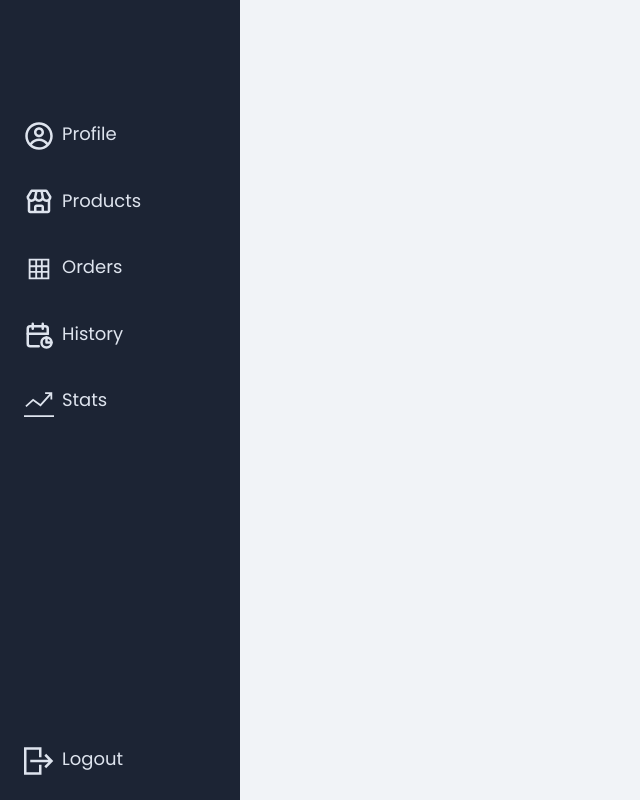
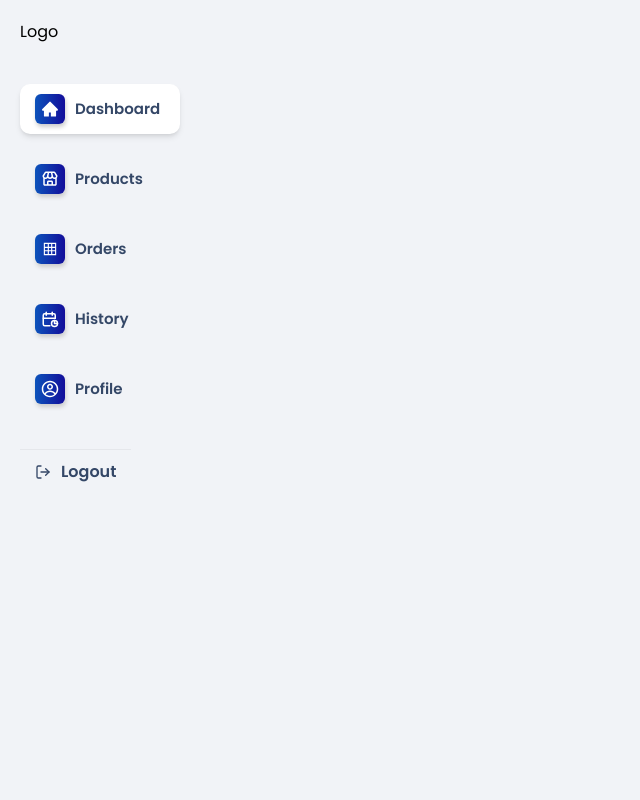
Before and after one commit to mehdihou10/ecomm-client, a React (Create React App) app: page /vendor_dashboard/1 in a window 1280 px wide. Shown: the whole page, without its empty margins (0-640 px from the left). Built offline with nearby package versions, Linux system fonts and the light colour scheme.

Commit message:
refactor sidebar

```diff
--- a/src/App.js
+++ b/src/App.js
@@ -39,7 +39,7 @@ function App() {
         <Route path="cart" element={<Shop />} />
         <Route path="wishlist" element={<WishList />} />
         <Route path="checkout" element={<Checkout />} />
-        <Route path="user_dashboard/:userId" element={<UserDashboard />} />
+        <Route path="user_dashboard/:username" element={<UserDashboard />} />
         <Route
           path="vendor_dashboard/:username"
           element={<VendorDashboard />}
--- /dev/null
+++ b/src/components/Dashboard.Sidebar.jsx
@@ -0,0 +1,32 @@
+import React from 'react'
+import {Link} from 'react-router-dom';
+import { AiFillHome } from "react-icons/ai";
+import { CgProfile } from "react-icons/cg";
+import { BiStore } from "react-icons/bi";
+import { LiaTableSolid } from "react-icons/lia";
+import { TbCalendarStats } from "react-icons/tb";
+import { TfiStatsUp } from "react-icons/tfi";
+import { LuLogOut } from "react-icons/lu";
+
+
+const DashboardSidebar = () => {
+  return (
+    <div className='w-[200px] max-w-full p-[20px]'>
+      <a href="">Logo</a>
+
+      <ul className='flex flex-col gap-[20px] mt-[40px]'>
+        <li><Link to="" className='sidebar-item active hover:active'><div className="icon"><AiFillHome /></div>Dashboard</Link></li>
+        <li><Link to="" className='sidebar-item hover:active'><div className="icon"><BiStore /></div>Products</Link></li>
+        <li><Link to="" className='sidebar-item hover:active'><div className="icon"><LiaTableSolid /></div>Orders</Link></li>
+        <li><Link to="" className='sidebar-item hover:active'><div className="icon"><TbCalendarStats /></div>History</Link></li>
+        <li><Link to="" className='sidebar-item hover:active'><div className="icon"><CgProfile /></div>Profile</Link></li>
+
+      </ul>
+
+      <button className='flex items-center gap-[10px] px-[15px] py-[10px]
+       text-[#344767] mt-[35px] font-semibold border-t border-red-[#ccc]'><LuLogOut />Logout</button>
+    </div>
+  )
+}
+
+export default DashboardSidebar;
--- a/src/index.css
+++ b/src/index.css
@@ -26,4 +26,21 @@ body{
     .btn{
         @apply grid place-items-center w-[120px] h-[40px]
     }
+
+    .sidebar-item{
+        @apply text-[15px] text-[#344767] px-[15px] py-[10px] rounded-[10px]
+         flex items-center gap-[10px] font-semibold duration-300
+    }
+    .sidebar-item.active{
+        @apply bg-white shadow-md
+    }
+
+    .sidebar-item .icon{
+        @apply  text-white text-[18px]  rounded-[6px] w-[30px] h-[30px] grid place-items-center;
+        background: rgb(13,83,187);
+        background: linear-gradient(90deg, rgba(13,83,187,1) 0%, rgba(15,10,153,0.9836309523809523) 100%);
+        box-shadow: 1px 3px 4px 0 #ccc;
+
+
+    }
 }
--- a/src/pages/VendorDashboard.jsx
+++ b/src/pages/VendorDashboard.jsx
@@ -1,9 +1,21 @@
 import SideBar from "../components/vendor.sidebar";
+import DashboardSidebar from "../components/Dashboard.Sidebar";
+import {Routes,Route} from 'react-router-dom';
+import {Home,Contact} from '../pages';
 
 const VendorDashboard = () => {
 
   return (
-    <SideBar></SideBar>
+    // <SideBar></SideBar>
+    <div className="flex">
+      <DashboardSidebar />
+
+      {/* <Routes>
+        <Route path="/vendor_dashboard/:username/home" element={<Contact />} />
+        <Route path="/vendor_dashboard/:username/contact" element={<Home />} />
+
+      </Routes> */}
+    </div>
   );
 };
 
```
